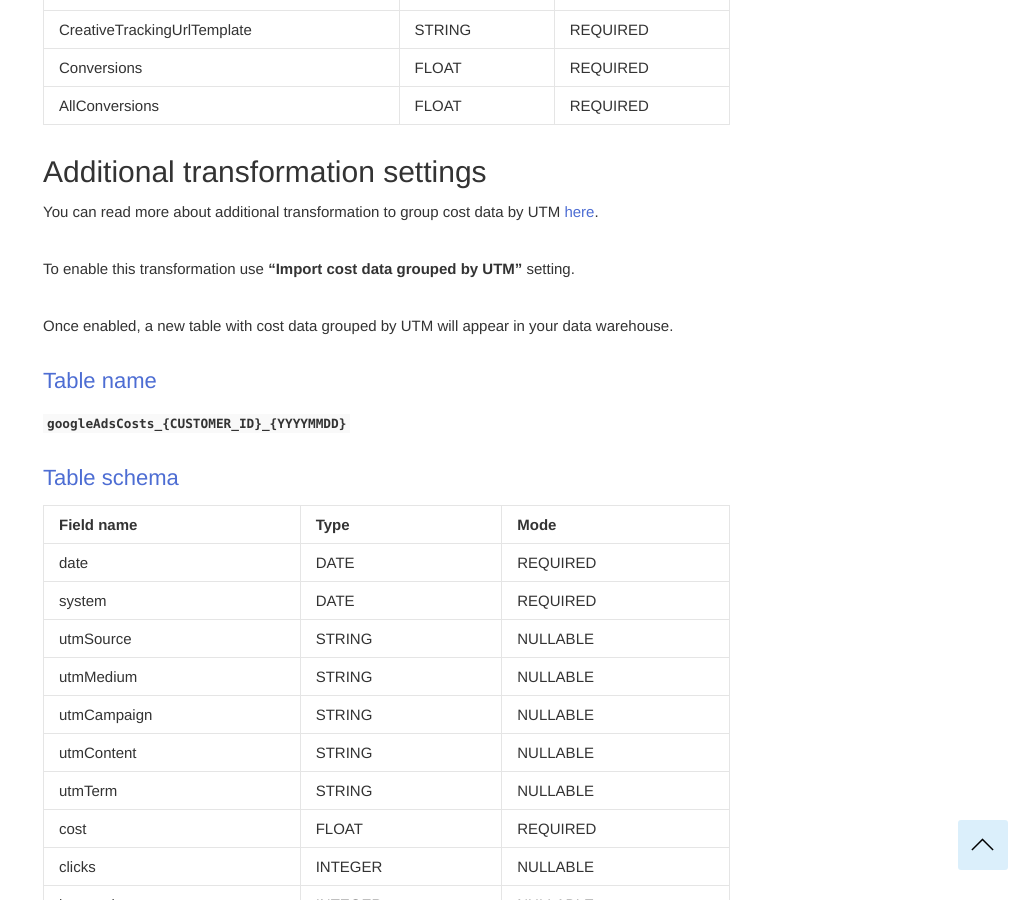
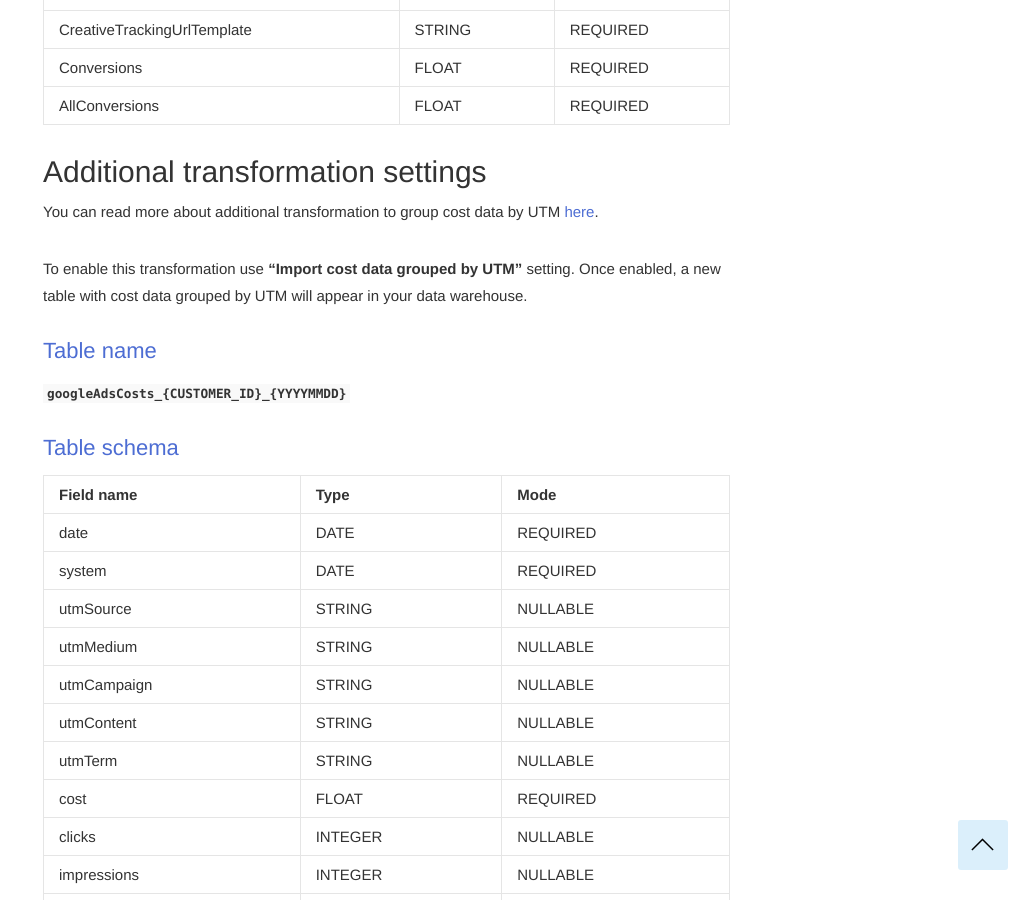
Before and after one commit to segmentstream-com/segmentstream-com.github.io, a Jekyll site: the page built from _docs/datasources/google-ads.md, in a window 1280 px wide and 900 px high, scrolled down 7366 px. Shown: the whole window, without its empty margins (252-1280 px from the left). Built offline with Jekyll 4.4.1, drawn with Linux system fonts in a browser that asks for light colours; nearby versions of some CDN libraries; some of the changed lines change nothing that is shown.

Commit message:
fix padding

```diff
--- a/_docs/datasources/google-ads.md
+++ b/_docs/datasources/google-ads.md
@@ -262,12 +262,8 @@
 
 You can read more about additional transformation to group cost data by UTM [here](/datasources/#additional-transformation-settings).
 
-To enable this transformation use **"Import cost data grouped by UTM"** setting.
-<!-- image should be here
-![Screenshot: Import cost data grouped by UTM]()
--->
+To enable this transformation use **"Import cost data grouped by UTM"** setting. Once enabled, a new table with cost data grouped by UTM will appear in your data warehouse.
 
-Once enabled, a new table with cost data grouped by UTM will appear in your data warehouse.
 #### Table name
 **`googleAdsCosts_{CUSTOMER_ID}_{YYYYMMDD}`**
 
```
